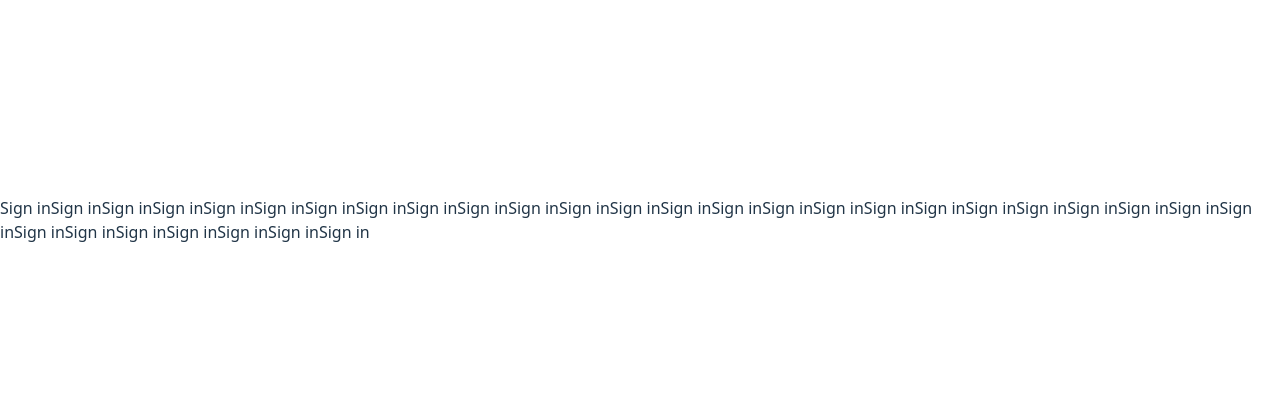
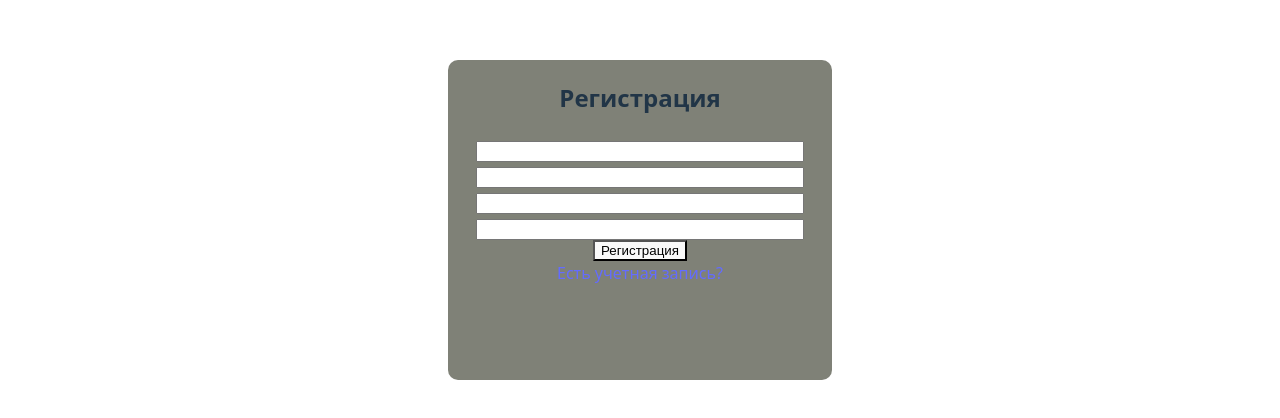
Before and after one commit to SBoyarkin/diplom-dj-reacrt, a React app in the folder frontend/: page /sign in a window 1280 px wide. Shown: the part 180-598 px from the top of the page. Built offline with nearby package versions, Linux system fonts and the light colour scheme; the HTML template or start-up script is replaced by a standard one.

Commit message:
download file

```diff
--- a/frontend/src/components/file/File.jsx
+++ b/frontend/src/components/file/File.jsx
@@ -12,7 +12,7 @@ export const File = ({props}) => {
         const url = window.URL.createObjectURL(response.data);
         const link = document.createElement('a');
         link.href = url;
-        link.download = name; // Используем переданное имя файла
+        link.download = name;
         document.body.appendChild(link);
         link.click();
         document.body.removeChild(link);
--- a/frontend/src/components/space/Space.jsx
+++ b/frontend/src/components/space/Space.jsx
@@ -14,9 +14,12 @@ export const Space = () => {
         [])
   return(
       <>
+          <div className={S.logout}>logout</div>
           <div className={S.space}>
+
+
               {files.map((i) => <File props={i}/>)}
-              </div>
+          </div>
       </>
   )
 }
--- a/frontend/src/components/space/space.module.css
+++ b/frontend/src/components/space/space.module.css
@@ -4,8 +4,12 @@
     align-items: start;
     width: 100%;
     background-color: rgba(0, 0, 0, 0.07);
-    padding: 20px;
+    padding: 40px;
     border-top-right-radius: 10px;
     border-bottom-right-radius: 10px;
     align-content: flex-start;
 }
+
+.logout {
+    position: absolute;
+}
--- a/frontend/src/pages/signIn/SignIn.jsx
+++ b/frontend/src/pages/signIn/SignIn.jsx
@@ -1,7 +1,22 @@
+import S from './signin.module.css'
+import {Link} from "react-router";
 export const SignIn = () => {
     return(
         <>
-        Sign inSign inSign inSign inSign inSign inSign inSign inSign inSign inSign inSign inSign inSign inSign inSign inSign inSign inSign inSign inSign inSign inSign inSign inSign inSign inSign inSign inSign inSign inSign inSign in
+            <div className={S.sign}>
+            <form className={S.form}>
+                <h2>Регистрация</h2>
+                <div className={S.inp}>
+                <input className={S.itext} type='text'></input>
+                <input className={S.itext} type='text'></input>
+                <input className={S.itext} type='text'></input>
+                <input className={S.itext} type='text'></input>
+
+                <button>Регистрация</button>
+                </div>
+                <Link to='login'>Есть учетная запись?</Link>
+            </form>
+                </div>
         </>
     )
 }
--- /dev/null
+++ b/frontend/src/pages/signIn/signin.module.css
@@ -0,0 +1,29 @@
+.form {
+    text-align: center;
+    height: 40vh;
+    background-color: #7F8177;
+    border-radius: 10px;
+    width: 30vw;
+}
+
+.inp {
+    align-items: center;
+    display: flex;
+    flex-direction: column;
+}
+
+.itext {
+    margin-top: 5px;
+    width: 25vw;
+}
+
+.sign {
+    display: flex;
+    justify-content: center;
+    flex-direction: column;
+    height: 100vh;
+    width: 100vw;
+    text-align: center;
+    align-items: center;
+
+}
```
